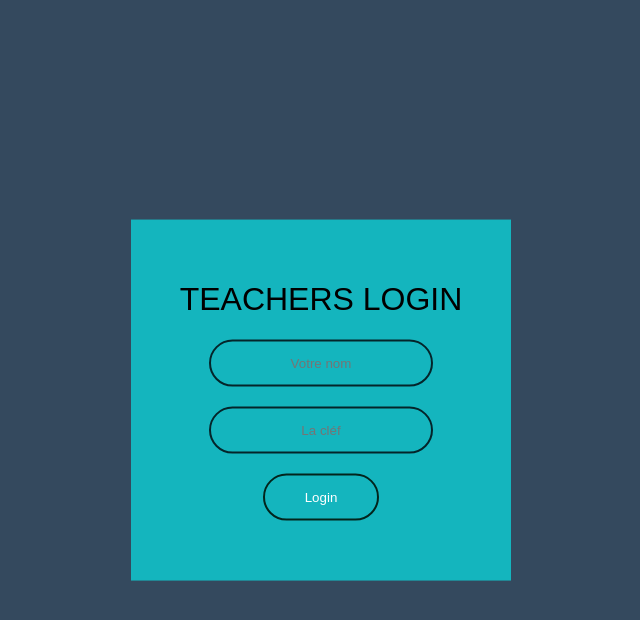
After one commit to Yugo19/Univ-website, a PHP site: page /Teachers_submit.php in a window 1280 px wide. The commit adds this page. Shown: the top 620 px of the page, without its empty margins (319-959 px from the left). Run offline with PHP 8.4, Linux system fonts and the light colour scheme.

Commit message:
new release teacher and servers#

```diff
--- /dev/null
+++ b/Teachers_submit.php
@@ -0,0 +1,18 @@
+<!DOCTYPE html>
+<html lang="en">
+    <head>
+        <title>Study-Website</title>
+        <meta charset="UTF-8">
+        <meta name="viewport" content="width=device-width, initial-scale=1">
+        <link rel="stylesheet" href="style2.css" >
+    </head>
+    <body>
+            <form class="box" action="server#2.php" method="post">
+                <h1>Teachers Login</h1>
+                <input type="text" name="name" placeholder="Votre nom">
+                <input type="text" name="key" placeholder="La cléf">
+                <input type="submit" name="submit" value="Login">
+              </form>
+           </div>
+    </body>
+</html>
--- /dev/null
+++ b/server#1.php
@@ -0,0 +1,3 @@
+<?php
+   $con = mysqli_connect("localhost","root","","");
+?>
--- /dev/null
+++ b/style2.css
@@ -0,0 +1,69 @@
+        body {
+            margin: 0;
+            padding: 0;
+            font-family: sans-serif;
+            background: #34495e;
+        }
+
+        .box {
+            width: 300px;
+            padding: 40px;
+            position: absolute;
+            top: 50%;
+            left: 50%;
+            transform: translate(-50%, -50%);
+            background: rgba(13, 208, 214, 0.801);
+            text-align: center;
+        }
+
+        .box h1 {
+            color: black;
+            text-transform: uppercase;
+            font-weight: 500;
+        }
+
+        .box input[type="text"],
+        .box input[type="password"] {
+            border: 0;
+            background: none;
+            display: block;
+            margin: 20px auto;
+            text-align: center;
+            border: 2px solid #01070cd2;
+            padding: 14px 10px;
+            width: 200px;
+            outline: none;
+            color: white;
+            border-radius: 24px;
+            transition: 0.25s;
+        }
+
+        .box input[type="text"]:focus,
+        .box input[type="password"]:focus {
+            width: 280px;
+            border-color: #2ecc71;
+        }
+
+        .box input[type="submit"] {
+            border: 0;
+            background: none;
+            display: block;
+            margin: 20px auto;
+            text-align: center;
+            border: 2px solid #011309e1;
+            padding: 14px 40px;
+            outline: none;
+            color: white;
+            border-radius: 24px;
+            transition: 0.25s;
+            cursor: pointer;
+        }
+
+        .box input[type="submit"]:hover {
+            background: #2ecc71;
+        }
+        /*table*/
+
+        table {
+            margin: 30px
+        }
```
Also changed, not shown: Classe_irt2.php (added, +32 -0 lines), Teachers.php (+34 -1 lines), server#2.php (added, +24 -0 lines), styles.css (+16 -5 lines), Teachers2.jpg (added).
